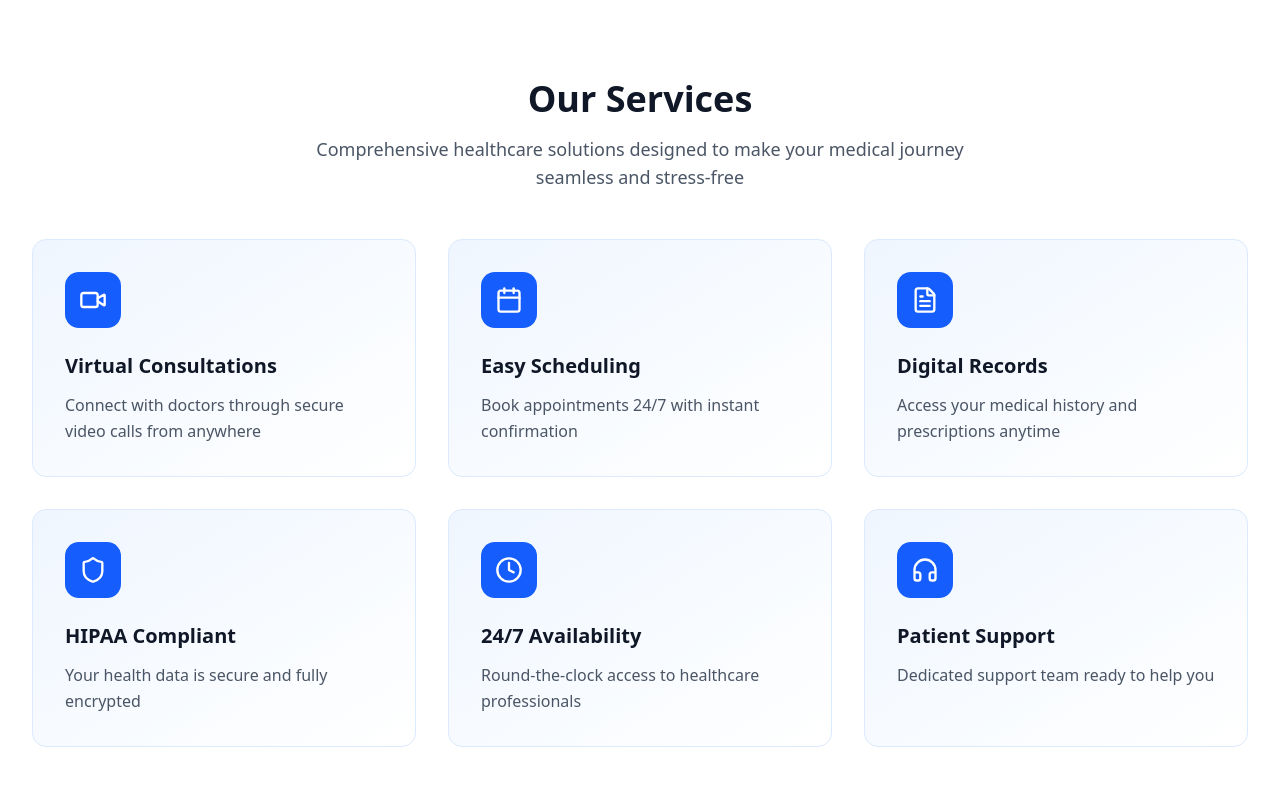
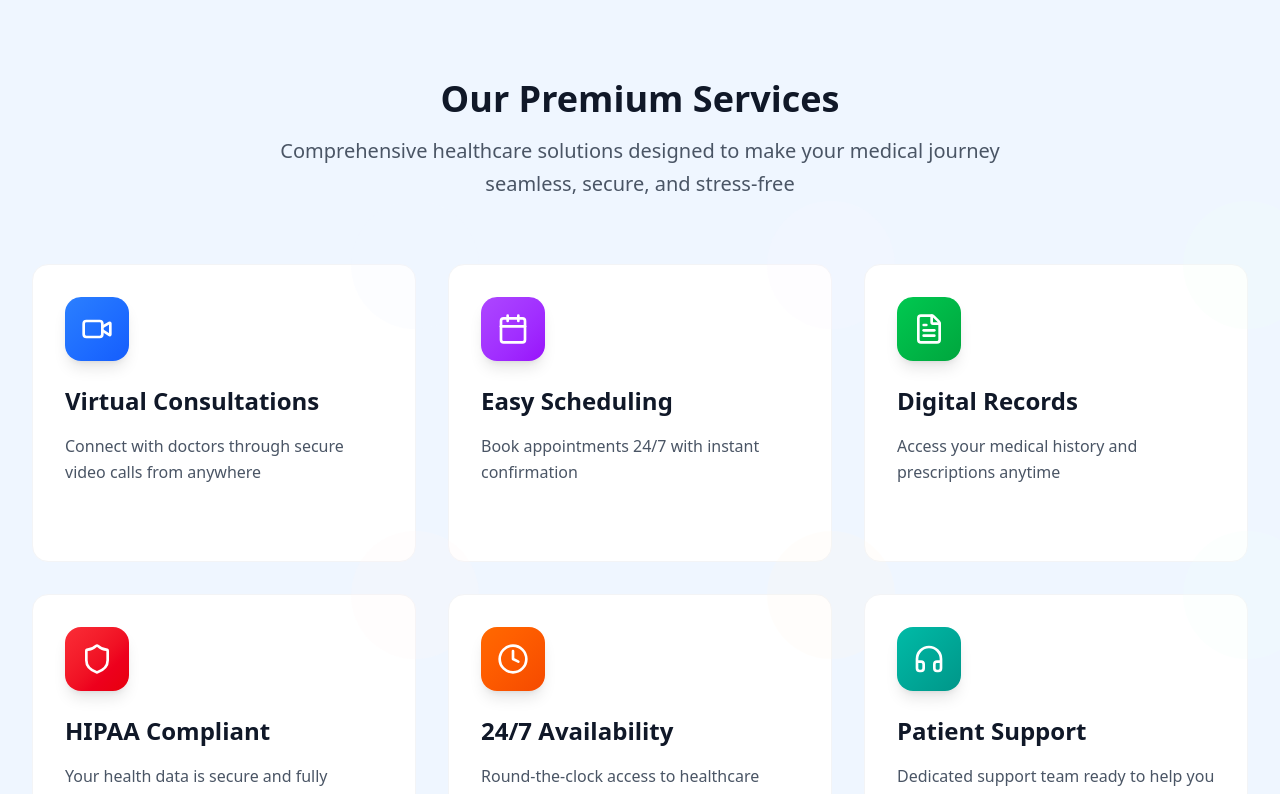
Before and after one commit to mostafizdev01/health-care-frontend, a Next.js app: page / in a window 1280 px wide. Shown: the part 4020-4814 px from the top of the page. Built offline with nearby package versions, Linux system fonts and the light colour scheme.

Commit message:
created cta section

```diff
--- a/src/app/(commonLayout)/page.tsx
+++ b/src/app/(commonLayout)/page.tsx
@@ -1,3 +1,4 @@
+import { CTA } from "../components/modules/Home/CTA";
 import { FAQ } from "../components/modules/Home/FAQ";
 import { Hero } from "../components/modules/Home/Hero";
 import { HowItWorks } from "../components/modules/Home/HowItWork";
@@ -18,6 +19,7 @@ export default function Home() {
         <TopDoctors />
         <Reviews />
         <FAQ />
+        <CTA />
       </main>
     </div>
   );
--- /dev/null
+++ b/src/app/components/modules/Home/CTA.tsx
@@ -0,0 +1,83 @@
+import React from 'react'
+import { ArrowRight, CheckCircle } from 'lucide-react'
+import Image from 'next/image'
+export function CTA() {
+    return (
+        <section className="w-full bg-linear-to-r from-white to-blue-100 py-16 md:py-24">
+            <div className="max-w-7xl mx-auto px-4 sm:px-6 lg:px-8">
+                <div className="grid md:grid-cols-2 gap-12 items-center">
+                    <div className="text-black space-y-6">
+                        <h2 className="text-3xl md:text-4xl lg:text-5xl font-bold leading-tight">
+                            Start Your Healthcare Journey Today
+                        </h2>
+                        <p className="text-lg text-black">
+                            Join thousands of patients who have found their perfect healthcare
+                            match through our AI-powered platform.
+                        </p>
+                        <div className="space-y-3">
+                            <div className="flex items-center space-x-3">
+                                <CheckCircle
+                                    className="text-blue-500 shrink-0"
+                                    size={24}
+                                />
+                                <span className="text-black">
+                                    Instant AI-powered doctor matching
+                                </span>
+                            </div>
+                            <div className="flex items-center space-x-3">
+                                <CheckCircle
+                                    className="text-blue-500 shrink-0"
+                                    size={24}
+                                />
+                                <span className="text-black">
+                                    500+ verified healthcare professionals
+                                </span>
+                            </div>
+                            <div className="flex items-center space-x-3">
+                                <CheckCircle
+                                    className="text-blue-500 shrink-0"
+                                    size={24}
+                                />
+                                <span className="text-black">Secure and HIPAA compliant</span>
+                            </div>
+                        </div>
+                        <div className="flex flex-col sm:flex-row gap-4 pt-4">
+                            <button className="bg-blue-600 text-white px-8 py-4 rounded-lg hover:bg-blue-700 transition flex items-center justify-center space-x-2 text-lg font-semibold">
+                                <span>Get Started Now</span>
+                                <ArrowRight size={20} />
+                            </button>
+                            <button className="border-2 border-blue-600 text-blue-600 px-8 py-4 rounded-lg hover:bg-blue-100 transition text-lg font-semibold">
+                                Schedule a Demo
+                            </button>
+                        </div>
+                    </div>
+                    <div className="relative">
+                        <div className="absolute inset-0 bg-blue-400 rounded-3xl transform rotate-3"></div>
+                        <Image
+                        width={500}
+                        height={500}
+                            src="https://img.freepik.com/premium-photo/young-doctor-man-raising-both-thumbs-up_1187-90952.jpg"
+                            alt="Healthcare professionals"
+                            className="relative rounded-3xl shadow-2xl w-full h-auto object-cover"
+                        />
+                        <div className="absolute bottom-6 left-6 right-6 bg-white rounded-xl p-4 shadow-lg">
+                            <div className="flex items-center justify-between">
+                                <div>
+                                    <p className="font-semibold text-gray-900">
+                                        Ready in minutes
+                                    </p>
+                                    <p className="text-sm text-gray-600">
+                                        No waiting, start immediately
+                                    </p>
+                                </div>
+                                <div className="bg-green-100 px-4 py-2 rounded-lg">
+                                    <p className="text-green-600 font-bold">Free</p>
+                                </div>
+                            </div>
+                        </div>
+                    </div>
+                </div>
+            </div>
+        </section>
+    )
+}
--- a/src/app/components/modules/Home/Services.tsx
+++ b/src/app/components/modules/Home/Services.tsx
@@ -13,63 +13,112 @@ const services = [
         title: 'Virtual Consultations',
         description:
             'Connect with doctors through secure video calls from anywhere',
+        color: 'from-blue-500 to-blue-600',
+        bgColor: 'bg-blue-50',
+        iconBg: 'bg-gradient-to-br from-blue-500 to-blue-600',
     },
     {
         icon: Calendar,
         title: 'Easy Scheduling',
         description: 'Book appointments 24/7 with instant confirmation',
+        color: 'from-purple-500 to-purple-600',
+        bgColor: 'bg-purple-50',
+        iconBg: 'bg-gradient-to-br from-purple-500 to-purple-600',
     },
     {
         icon: FileText,
         title: 'Digital Records',
         description: 'Access your medical history and prescriptions anytime',
+        color: 'from-green-500 to-green-600',
+        bgColor: 'bg-green-50',
+        iconBg: 'bg-gradient-to-br from-green-500 to-green-600',
     },
     {
         icon: Shield,
         title: 'HIPAA Compliant',
         description: 'Your health data is secure and fully encrypted',
+        color: 'from-red-500 to-red-600',
+        bgColor: 'bg-red-50',
+        iconBg: 'bg-gradient-to-br from-red-500 to-red-600',
     },
     {
         icon: Clock,
         title: '24/7 Availability',
         description: 'Round-the-clock access to healthcare professionals',
+        color: 'from-orange-500 to-orange-600',
+        bgColor: 'bg-orange-50',
+        iconBg: 'bg-gradient-to-br from-orange-500 to-orange-600',
     },
     {
         icon: Headphones,
         title: 'Patient Support',
         description: 'Dedicated support team ready to help you',
+        color: 'from-teal-500 to-teal-600',
+        bgColor: 'bg-teal-50',
+        iconBg: 'bg-gradient-to-br from-teal-500 to-teal-600',
     },
 ]
 export function Services() {
     return (
-        <section id="services" className="w-full bg-white py-16 md:py-24">
-            <div className="max-w-7xl mx-auto px-4 sm:px-6 lg:px-8">
-                <div className="text-center mb-12">
+        <section
+            id="services"
+            className="w-full bg-linear-to-b bg-blue-50 py-16 md:py-24 relative overflow-hidden"
+        >
+            <div className="absolute inset-0 bg-grid-pattern opacity-5"></div>
+            <div className="max-w-7xl mx-auto px-4 sm:px-6 lg:px-8 relative z-10">
+                <div className="text-center mb-16">
                     <h2 className="text-3xl md:text-4xl font-bold text-gray-900 mb-4">
-                        Our Services
+                        Our Premium Services
                     </h2>
-                    <p className="text-lg text-gray-600 max-w-2xl mx-auto">
+                    <p className="text-lg md:text-xl text-gray-600 max-w-3xl mx-auto leading-relaxed">
                         Comprehensive healthcare solutions designed to make your medical
-                        journey seamless and stress-free
+                        journey seamless, secure, and stress-free
                     </p>
                 </div>
                 <div className="grid md:grid-cols-2 lg:grid-cols-3 gap-8">
                     {services.map((service, index) => (
                         <div
                             key={index}
-                            className="bg-linear-to-br from-blue-50 to-white rounded-xl p-8 hover:shadow-lg transition-shadow duration-300 border border-blue-100"
+                            className="group relative bg-white rounded-2xl p-8 hover:shadow-2xl transition-all duration-500 border border-gray-100 hover:border-transparent hover:-translate-y-2"
                         >
-                            <div className="bg-blue-600 w-14 h-14 rounded-xl flex items-center justify-center mb-6">
-                                <service.icon className="text-white" size={28} />
+                            <div className="absolute inset-0 bg-linear-to-br from-blue-50 via-white to-purple-50 rounded-2xl opacity-0 group-hover:opacity-100 transition-opacity duration-500"></div>
+                            <div className="relative z-10">
+                                <div
+                                    className={`${service.iconBg} w-16 h-16 rounded-2xl flex items-center justify-center mb-6 shadow-lg group-hover:scale-110 group-hover:rotate-3 transition-all duration-500`}
+                                >
+                                    <service.icon className="text-white" size={32} />
+                                </div>
+                                <h3 className="text-2xl font-bold text-gray-900 mb-4 group-hover:text-blue-600 transition-colors duration-300">
+                                    {service.title}
+                                </h3>
+                                <p className="text-gray-600 leading-relaxed mb-6">
+                                    {service.description}
+                                </p>
+                                <div className="flex items-center text-blue-600 font-semibold opacity-0 group-hover:opacity-100 transition-all duration-300">
+                                    <span className="text-sm">Learn More</span>
+                                    <svg
+                                        className="w-4 h-4 ml-2 group-hover:translate-x-2 transition-transform duration-300"
+                                        fill="none"
+                                        stroke="currentColor"
+                                        viewBox="0 0 24 24"
+                                    >
+                                        <path
+                                            strokeLinecap="round"
+                                            strokeLinejoin="round"
+                                            strokeWidth={2}
+                                            d="M9 5l7 7-7 7"
+                                        />
+                                    </svg>
+                                </div>
                             </div>
-                            <h3 className="text-xl font-bold text-gray-900 mb-3">
-                                {service.title}
-                            </h3>
-                            <p className="text-gray-600 leading-relaxed">
-                                {service.description}
-                            </p>
+                            <div
+                                className={`absolute top-0 right-0 w-32 h-32 ${service.bgColor} rounded-full -mr-16 -mt-16 opacity-20 group-hover:opacity-30 transition-opacity duration-500`}
+                            ></div>
                         </div>
                     ))}
+                </div>
+                <div className="mt-16 text-center">
+                    <button className="bg-blue-600 text-white px-8 py-4 rounded-lg hover:bg-blue-700 transition text-lg font-semibold">Explore All Services</button>
                 </div>
             </div>
         </section>
--- a/src/app/components/modules/Home/TopDoctors.tsx
+++ b/src/app/components/modules/Home/TopDoctors.tsx
@@ -94,11 +94,11 @@ export function TopDoctors() {
                                 <div className="text-sm text-gray-600">
                                     {doctor.reviews} patient reviews
                                 </div>
-                                <div className=' md:flex gap-3 '>
-                                    <Button className=" flex-1 border-2 bg-blue-50 border-blue-500 text-blue-600 py-3 rounded-lg hover:bg-white cursor-pointer transition font-semibold">
+                                <div className=' flex gap-3 '>
+                                    <Button className=" w-full flex-1 border-2 bg-blue-50 border-blue-500 text-blue-600 py-3 rounded-lg hover:bg-white cursor-pointer transition font-semibold">
                                         View Profile
                                     </Button>
-                                    <Button className=" flex-1 mt-3 md:mt-0 bg-blue-600 text-white py-3 cursor-pointer rounded-lg hover:bg-blue-700 transition font-semibold">
+                                    <Button className=" w-full flex-1 md:mt-0 bg-blue-600 text-white py-3 cursor-pointer rounded-lg hover:bg-blue-700 transition font-semibold">
                                         Appointment
                                     </Button>
                                 </div>
```
